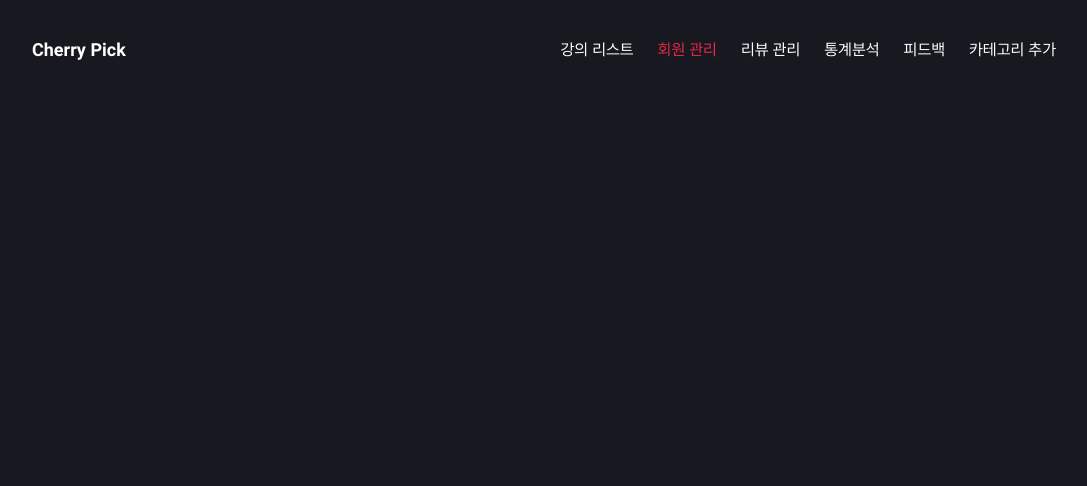
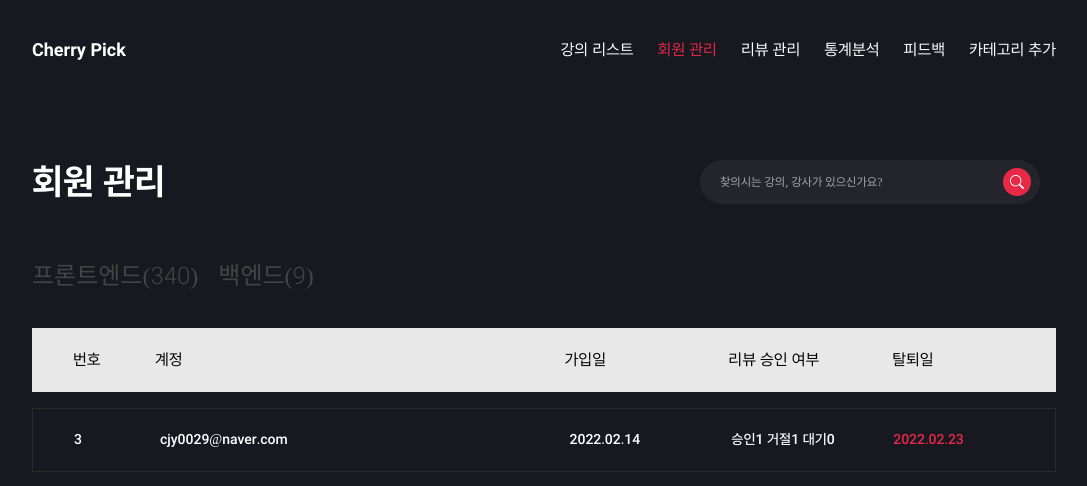
Before and after one commit to cjy0019/cherry-front, a React app: page /admin/user-list in a window 1280 px wide. Shown: the top 486 px of the page, without its empty margins (96-1183 px from the left). Built offline with nearby package versions, Linux system fonts and the light colour scheme.

Commit message:
feat : 회원 관리 리스트 페이지 UI 완료 [#72]

```diff
--- a/src/components/molecules/admin/header/AdminHeader.jsx
+++ b/src/components/molecules/admin/header/AdminHeader.jsx
@@ -15,7 +15,9 @@ const AdminHeader = () => {
             <StyledNavLink to='/admin/lecture-list'>강의 리스트</StyledNavLink>
           </LinkWrapper>
           <LinkWrapper>
-            <StyledNavLink to='/admin/user-list'>회원 관리</StyledNavLink>
+            <StyledNavLink to='/admin/user-list?language=frontend'>
+              회원 관리
+            </StyledNavLink>
           </LinkWrapper>
           <LinkWrapper>
             <StyledNavLink to='/'>리뷰 관리</StyledNavLink>
--- a/src/components/templates/admin/UserListTemplate.jsx
+++ b/src/components/templates/admin/UserListTemplate.jsx
@@ -1,12 +1,202 @@
 import React from 'react';
+import { useSearchParams } from 'react-router-dom';
+import styled, { css } from 'styled-components';
+import palette from '../../../style/palette';
 import AdminHeader from '../../molecules/admin/header/AdminHeader';
+import SearchInput from '../../UI/atoms/input/SearchInput';
 
 const UserListTemplate = () => {
+  const [searchParams, setSearchParams] = useSearchParams();
+
   return (
     <>
       <AdminHeader />
+      <FlexRow>
+        <CenterWrapper>
+          <Title>회원 관리</Title>
+          <SearchInput main />
+        </CenterWrapper>
+      </FlexRow>
+
+      <FlexRow>
+        <CenterWrapper>
+          <LinkWrapper>
+            <StyledButton
+              data-id='frontend'
+              searchParams={searchParams.get('language')}
+              onClick={() => setSearchParams({ language: 'frontend' })}>
+              프론트엔드(340)
+            </StyledButton>
+            <StyledButton
+              data-id='backend'
+              searchParams={searchParams.get('language')}
+              onClick={() => setSearchParams({ language: 'backend' })}>
+              백엔드(9)
+            </StyledButton>
+          </LinkWrapper>
+        </CenterWrapper>
+      </FlexRow>
+
+      <Table>
+        <CenterWrapper>
+          <TableTitles>
+            <li>번호</li>
+            <li>계정</li>
+            <li>가입일</li>
+            <li>리뷰 승인 여부</li>
+            <li>탈퇴일</li>
+          </TableTitles>
+        </CenterWrapper>
+
+        <CenterWrapper>
+          <UserList>
+            <li>3</li>
+            <li>cjy0029@naver.com</li>
+            <li>2022.02.14</li>
+            <li>승인1 거절1 대기0</li>
+            <li>2022.02.23</li>
+          </UserList>
+        </CenterWrapper>
+      </Table>
     </>
   );
 };
 
+const FlexRow = styled.div`
+  display: flex;
+  justify-content: center;
+
+  margin-top: 3.75rem;
+`;
+
+const CenterWrapper = styled.div`
+  display: flex;
+  align-items: center;
+  justify-content: space-between;
+  width: 80%;
+
+  @media (max-width: 40.3125rem) {
+    flex-direction: column;
+    align-items: flex-start;
+    gap: 0.9375rem;
+  }
+`;
+
+const Title = styled.h1`
+  font-weight: 700;
+  font-size: 36px;
+  color: ${palette.textWhite};
+`;
+
+const LinkWrapper = styled.div`
+  display: flex;
+  align-items: center;
+  gap: 1.25rem;
+`;
+
+const StyledButton = styled.button`
+  all: unset;
+
+  font-weight: 300;
+  font-size: 24px;
+
+  text-decoration: none;
+  cursor: pointer;
+
+  color: #444444;
+
+  ${(props) =>
+    props['data-id'] === props.searchParams &&
+    css`
+      font-weight: 600;
+      font-size: 1.5rem;
+      color: ${palette.pointRed};
+    `}
+`;
+
+const Table = styled.div`
+  display: flex;
+  flex-direction: column;
+  align-items: center;
+
+  gap: 1rem;
+
+  margin-top: 2.5rem;
+`;
+
+const TableTitles = styled.ul`
+  display: flex;
+  align-items: center;
+  justify-content: center;
+
+  padding-left: 4%;
+
+  width: 100%;
+  height: 4rem;
+
+  background-color: ${palette.text2};
+
+  & > li:nth-of-type(1) {
+    flex: 1;
+  }
+
+  & > li:nth-of-type(2) {
+    flex: 5;
+  }
+
+  & > li:nth-of-type(3) {
+    flex: 2;
+  }
+
+  & > li:nth-of-type(4) {
+    flex: 2;
+  }
+
+  & > li:nth-of-type(5) {
+    flex: 2;
+  }
+`;
+
+const UserList = styled.ul`
+  display: flex;
+  justify-content: center;
+  align-items: center;
+
+  font-weight: 500;
+  font-size: 14px;
+  color: ${palette.textWhite};
+
+  padding-left: 4%;
+
+  width: 100%;
+  height: 4rem;
+
+  border: 0.0625rem solid ${palette.lineGray};
+
+  & > li:nth-of-type(1) {
+    flex: 1;
+  }
+
+  & > li:nth-of-type(2) {
+    flex: 5;
+    padding: 0 0.3125rem;
+    overflow: hidden;
+    text-overflow: ellipsis;
+    white-space: nowrap;
+  }
+
+  & > li:nth-of-type(3) {
+    flex: 2;
+  }
+
+  & > li:nth-of-type(4) {
+    flex: 2;
+  }
+
+  & > li:nth-of-type(5) {
+    flex: 2;
+    color: ${palette.pointRed};
+  }
+`;
+
 export default UserListTemplate;
```
